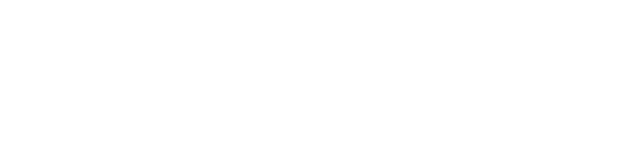
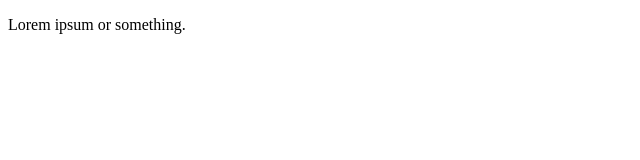
Before and after one commit to grungi-ankhfire/if3_wad23_test, a plain HTML site: page index.html in a window 1280 px wide. Shown: the whole page, without its empty margins (0-640 px from the left). Drawn offline with Linux system fonts and the light colour scheme.

Commit message:
Added paragraph of text

```diff
--- a/index.html
+++ b/index.html
@@ -7,6 +7,8 @@
     <title>Document</title>
 </head>
 <body>
-
+    <div>
+        <p>Lorem ipsum or something.</p>
+    </div>
 </body>
 </html>
```
